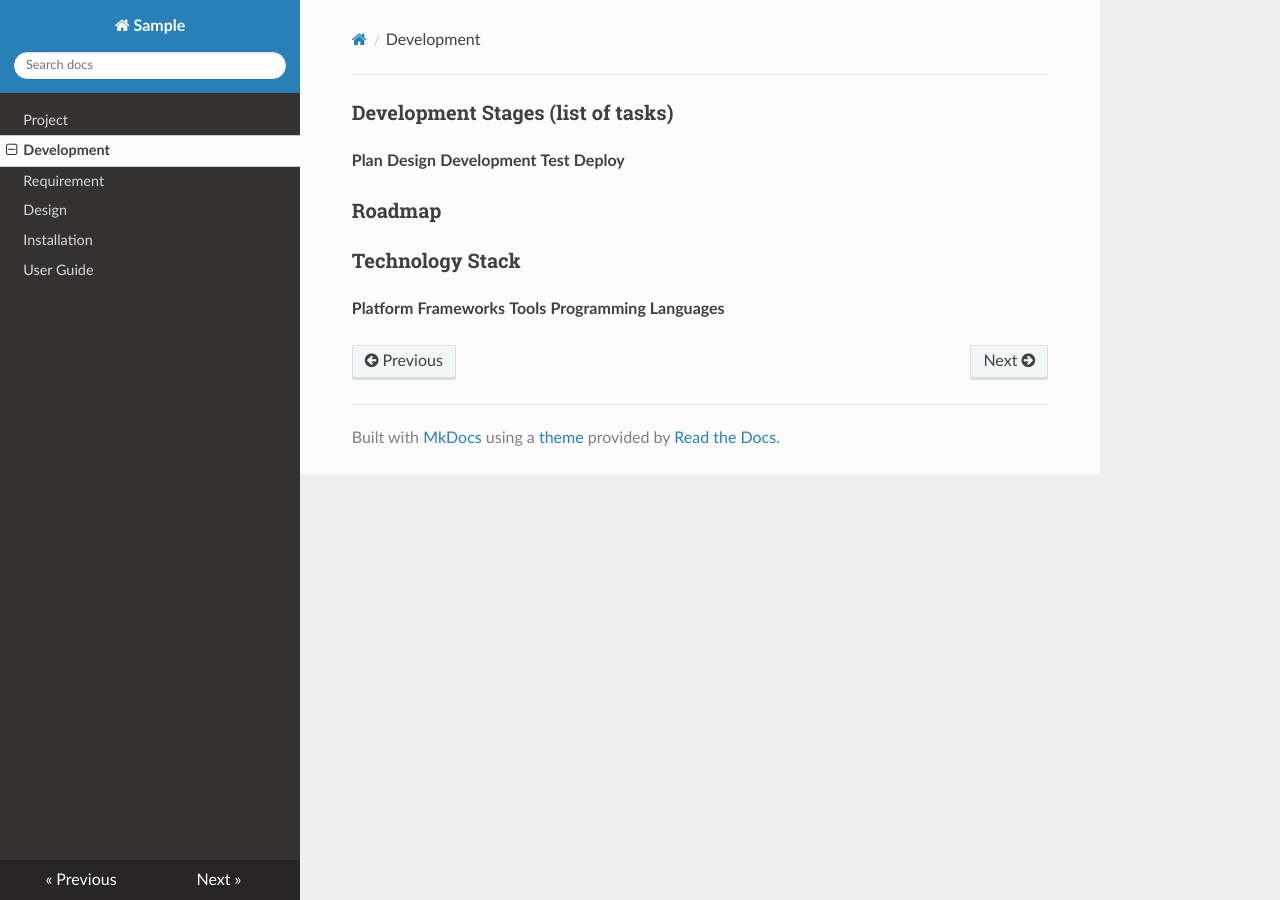
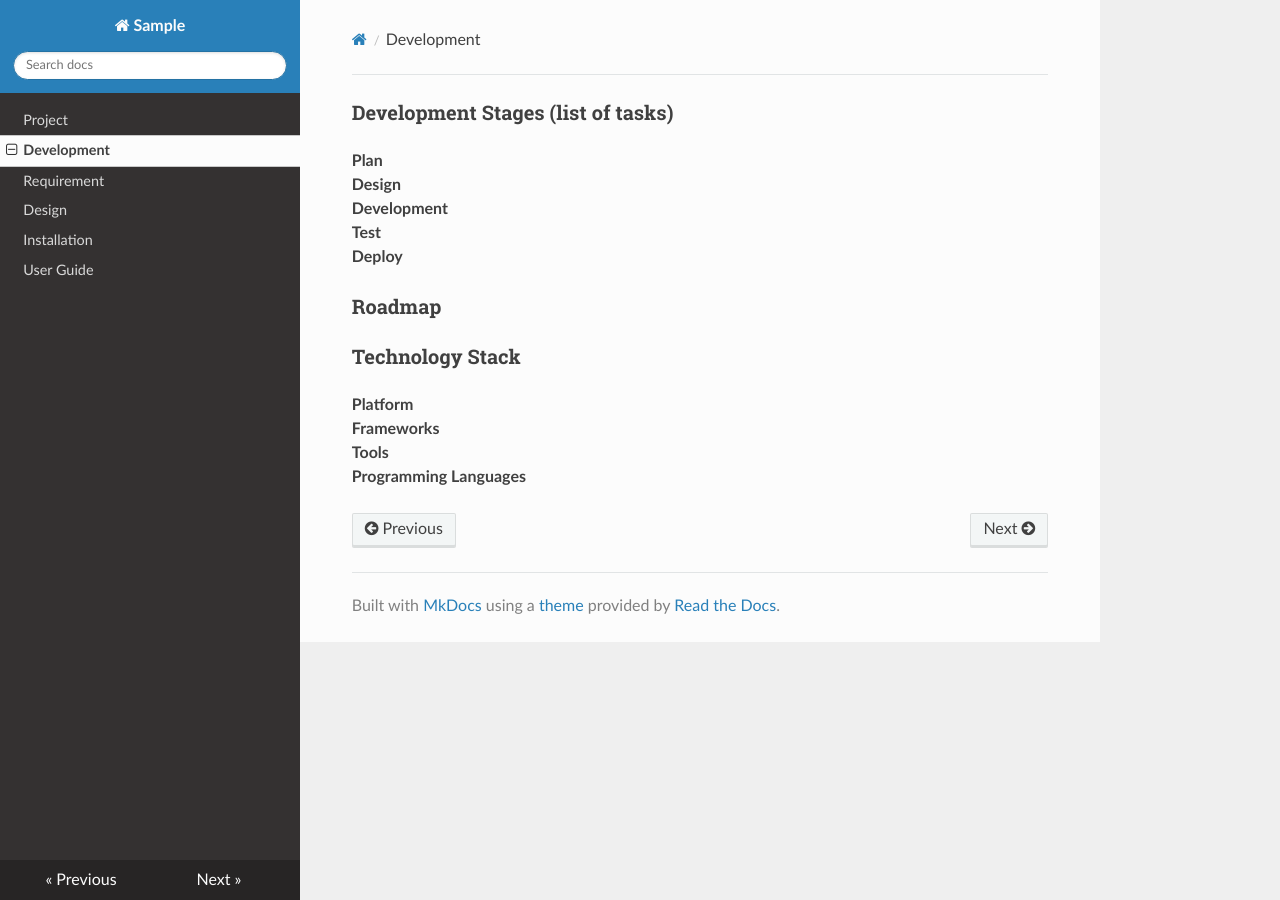
Before and after one commit to ctchik/Sample-Project, an MkDocs documentation site: the page built from docs/2-Development.md, in a window 1280 px wide. Built offline with MkDocs 1.6.1, drawn with Linux system fonts in a browser that asks for light colours; nearby versions of some CDN libraries.

```diff
--- a/docs/2-Development.md
+++ b/docs/2-Development.md
@@ -1,14 +1,14 @@
 ### Development Stages (list of tasks)
-**Plan**
-**Design**
-**Development**
-**Test**
-**Deploy**
+**Plan**<br/>
+**Design**<br/>
+**Development**<br/>
+**Test**<br/>
+**Deploy**<br/>
 
 ### Roadmap
 
 ### Technology Stack
-**Platform**
-**Frameworks**
-**Tools**
-**Programming Languages**
+**Platform**<br/>
+**Frameworks**<br/>
+**Tools**<br/>
+**Programming Languages**<br/>
```
